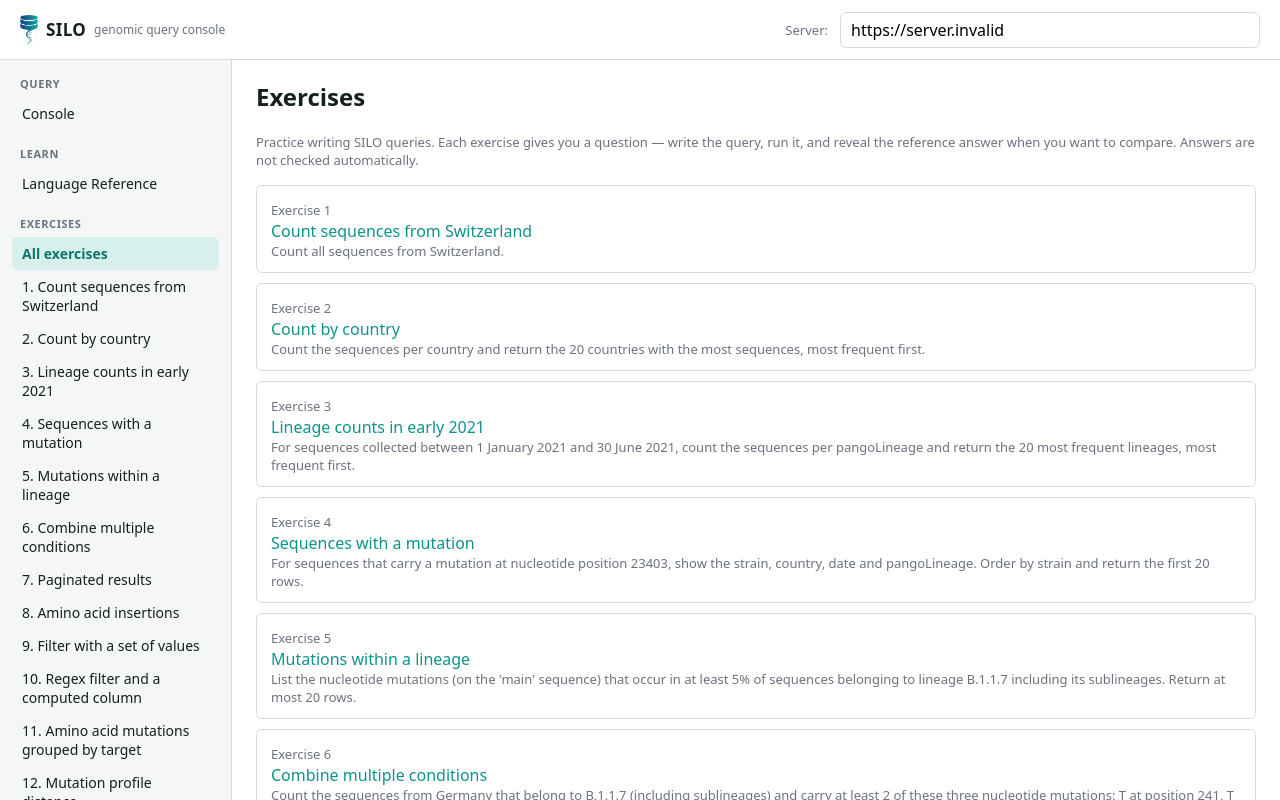
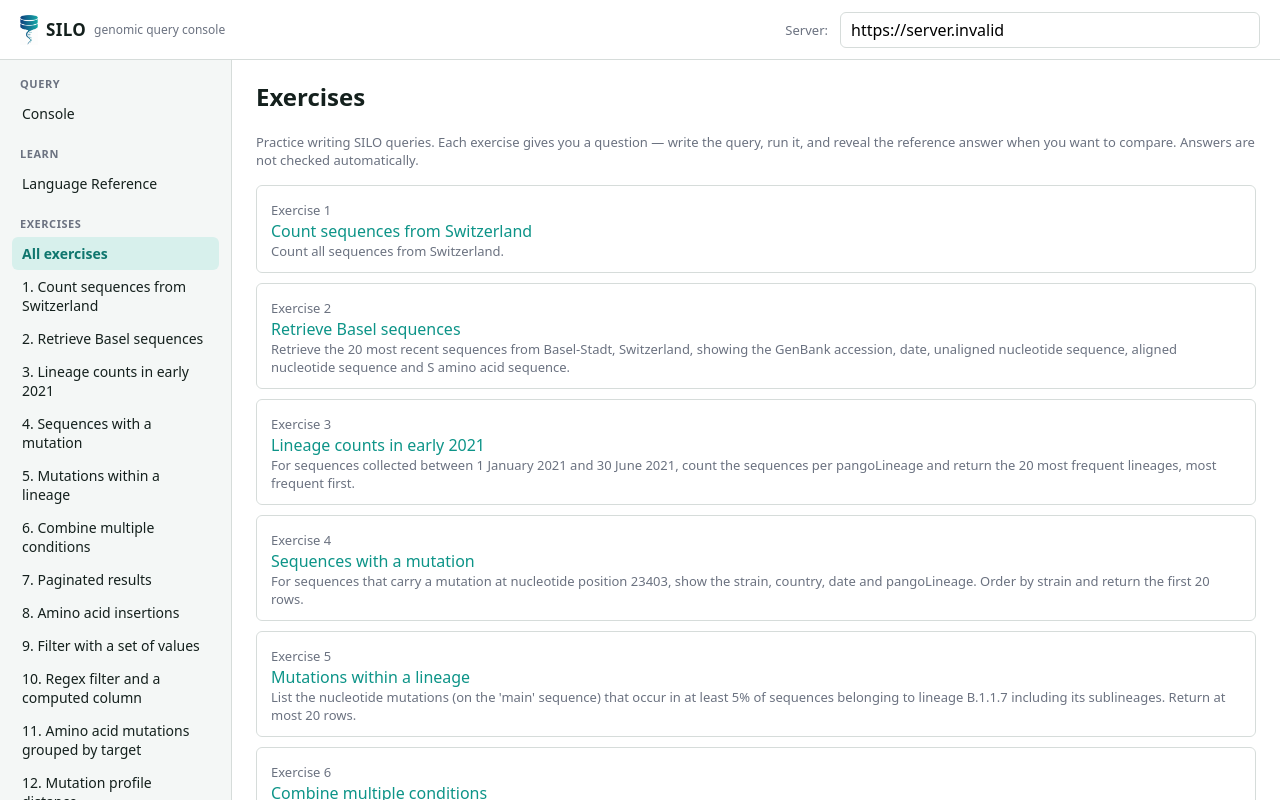
Before and after one commit to GenSpectrum/silo-console, a React (Vite) app: page /exercises in a window 1280 px wide. Built offline with nearby package versions, Linux system fonts and the light colour scheme; no server answers.

Commit message:
feat: change exercise 2

```diff
--- a/src/data/exercises.js
+++ b/src/data/exercises.js
@@ -23,13 +23,14 @@ export const exercises = [
   .groupBy({count:=count()})`,
     },
     {
-        slug: 'count-by-country',
-        title: 'Count by country',
+        slug: 'retrieve-basel-sequences',
+        title: 'Retrieve Basel sequences',
         question:
-            'Count the sequences per country and return the 20 countries with the most sequences, most frequent first.',
+            'Retrieve the 20 most recent sequences from Basel-Stadt, Switzerland, showing the GenBank accession, date, unaligned nucleotide sequence, aligned nucleotide sequence and S amino acid sequence.',
         answer: `default
-  .groupBy({count:=count()}, {country})
-  .orderBy({count.desc()})
+  .filter(country = 'Switzerland' && division = 'Basel-Stadt')
+  .orderBy({date.desc()})
+  .project({genbankAccession, date, unaligned_main, main, S})
   .limit(20)`,
     },
     {
```
